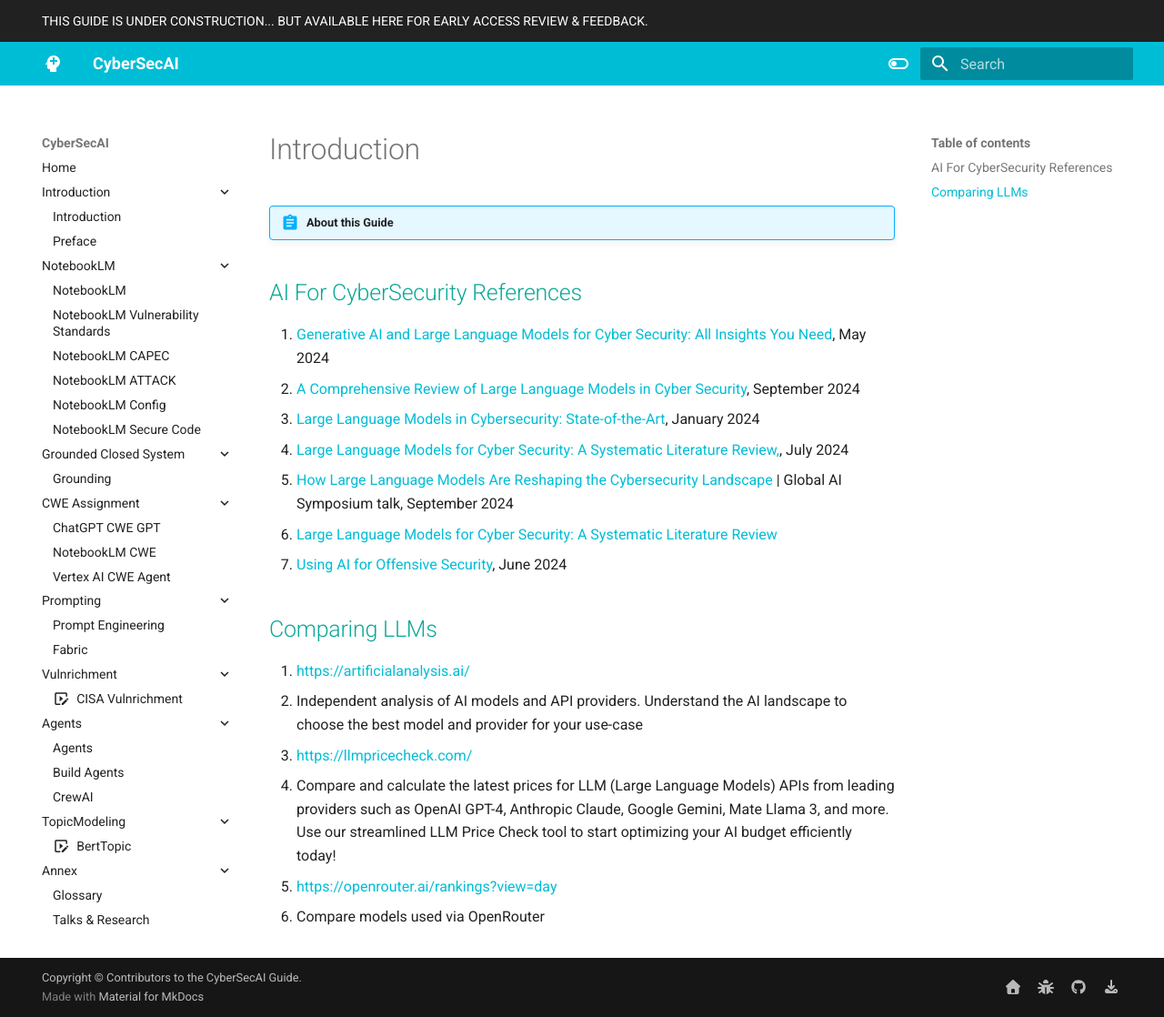
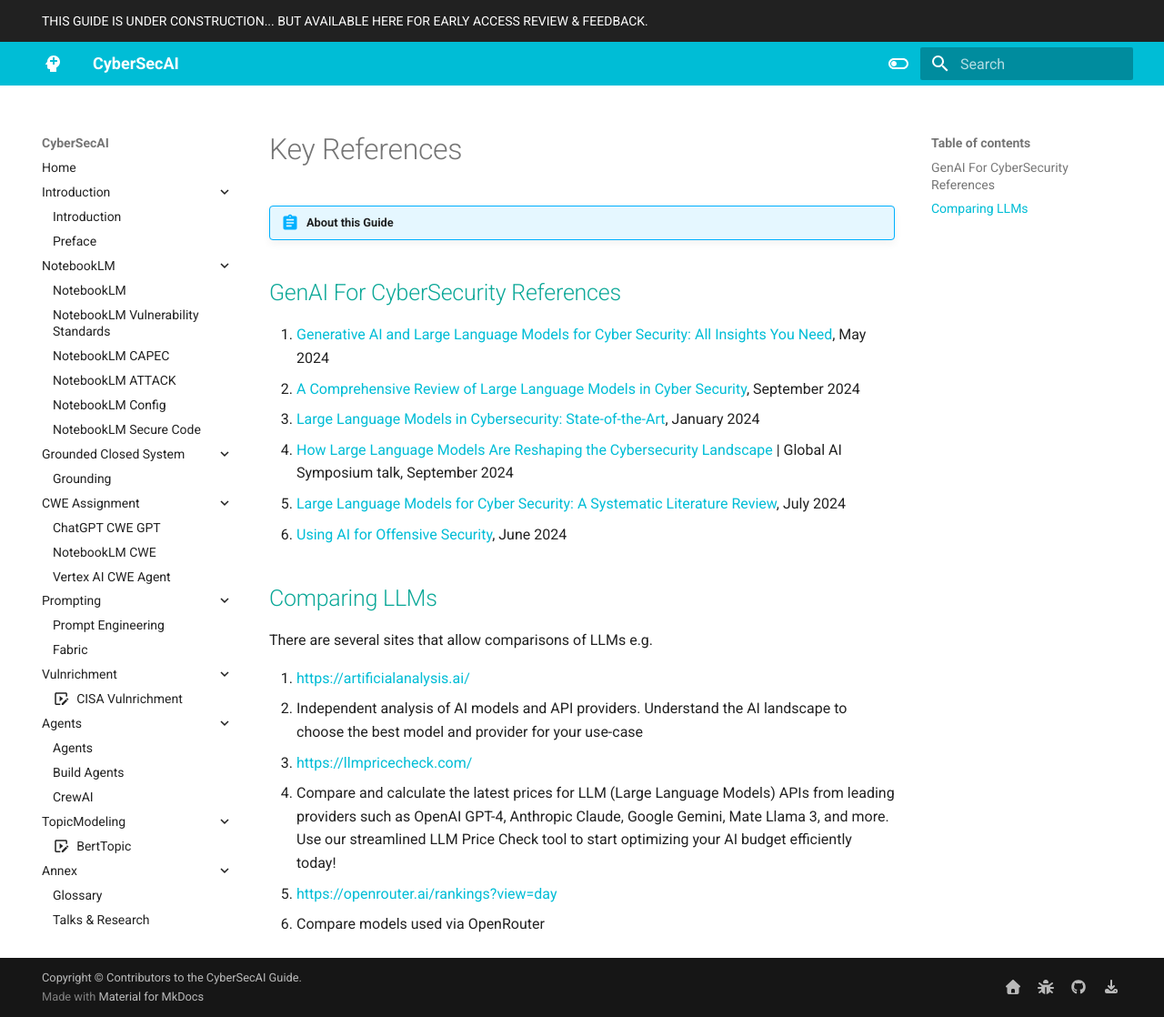
Before and after one commit to CyberSecAI/CyberSecAI.github.io, an MkDocs documentation site: the page built from docs/introduction/cybsersecurity.md, in a window 1280 px wide and 1118 px high. Shown: the whole window at 91% size. Built offline with MkDocs 1.6.1 and Material for MkDocs 9.7.7, drawn with Linux system fonts in a browser that asks for light colours; comment, search, counter and statistics services are not loaded.

Commit message:
tidy up key references

```diff
--- a/docs/introduction/cybsersecurity.md
+++ b/docs/introduction/cybsersecurity.md
@@ -1,19 +1,19 @@
-# Introduction
+# Key References
 
 !!! abstract "About this Guide"
 
 
-## AI For CyberSecurity References
-1. [Generative AI and Large Language Models for Cyber Security: All Insights You Need](https://arxiv.org/pdf/2405.12750),  May 2024
+## GenAI For CyberSecurity References
+1. [Generative AI and Large Language Models for Cyber Security: All Insights You Need](https://arxiv.org/pdf/2405.12750), May 2024
 2. [A Comprehensive Review of Large Language Models in Cyber Security](https://www.researchgate.net/publication/384500263_A_Comprehensive_Review_of_Large_Language_Models_in_Cyber_Security), September 2024
 3. [Large Language Models in Cybersecurity: State-of-the-Art](https://arxiv.org/pdf/2402.00891), January 2024
-4. [Large Language Models for Cyber Security: A Systematic Literature Review,](https://arxiv.org/pdf/2405.04760), July 2024
-5. [How Large Language Models Are Reshaping the Cybersecurity Landscape](https://elie.net/talk/ai-for-cybersecurity-get-started-today) | Global AI Symposium talk, September 2024
-6. [Large Language Models for Cyber Security: A Systematic Literature Review](https://arxiv.org/pdf/2405.04760)
-7. [Using AI for Offensive Security](https://cloudsecurityalliance.org/artifacts/using-ai-for-offensive-security), June 2024
+4. [How Large Language Models Are Reshaping the Cybersecurity Landscape](https://elie.net/talk/ai-for-cybersecurity-get-started-today) | Global AI Symposium talk, September 2024
+5. [Large Language Models for Cyber Security: A Systematic Literature Review](https://arxiv.org/pdf/2405.04760), July 2024
+6. [Using AI for Offensive Security](https://cloudsecurityalliance.org/artifacts/using-ai-for-offensive-security), June 2024
 
 
 ## Comparing LLMs
+There are several sites that allow comparisons of LLMs e.g.
 
 1. https://artificialanalysis.ai/
    1. Independent analysis of AI models and API providers. Understand the AI landscape to choose the best model and provider for your use-case
```
